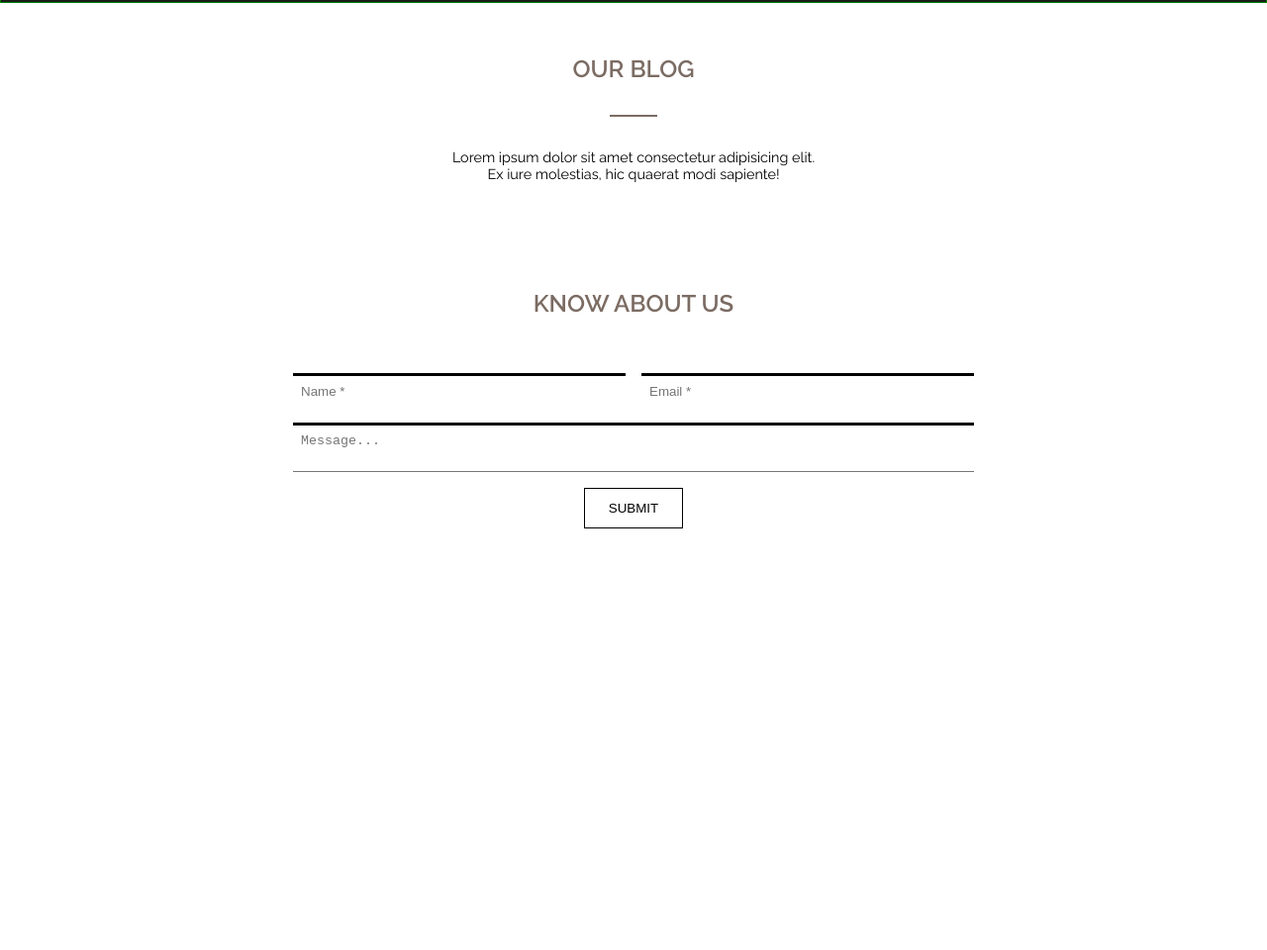
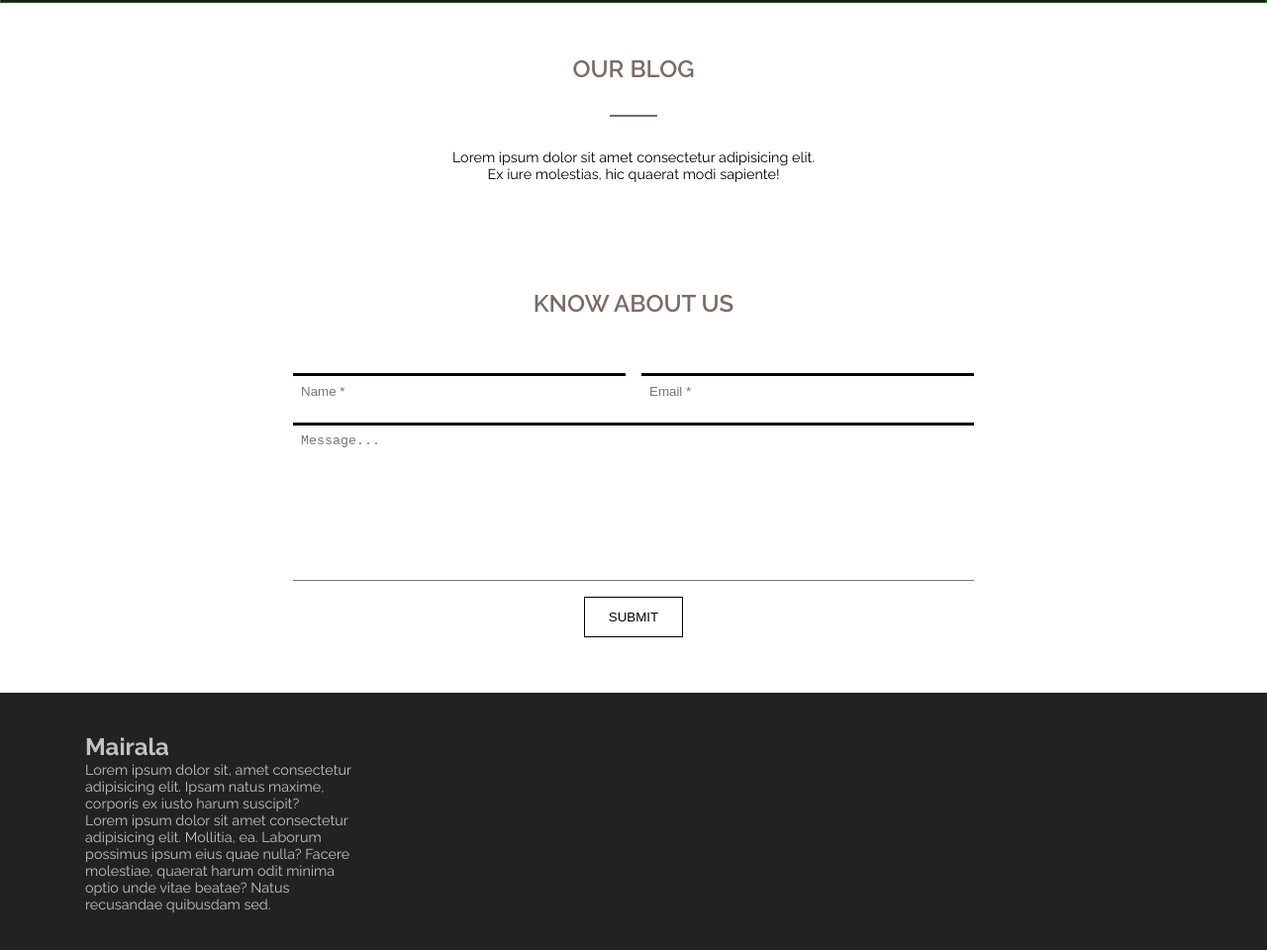
Before and after one commit to jovan-nikolic-dev/mairala, a plain HTML site: page index.html in a window 1280 px wide. Shown: the part 3974-4934 px from the top of the page at 99% size. Before the commit the page ends 4564 px from the top, so only its background shows below. Drawn offline with nearby package versions, Linux system fonts and the light colour scheme.

Commit message:
minor edits

```diff
--- a/css/style.css
+++ b/css/style.css
@@ -98,13 +98,6 @@
     background-color: inherit;
     border-color: inherit;
 }
-/* .btn:focus {
-    outline: none;
-}
-.btn:active {
-    border: none;
-    outline: none;
-} */
 
 /* removes default button onClick bahavior */
 .btn,
@@ -301,16 +294,12 @@ a {
 #team .members {
     display: flex;
     justify-content: space-between;
-    /* height: 500px; */
-    /* border: 2px solid green; */
 }
 #team .member-box {
-    /* border: 2px solid blue; */
     width: 30%;
 }
 
 #team .member-image {
-    /* border: 2px solid red; */
     width: 100%;
 }
 #team .member-image:after {
@@ -420,7 +409,6 @@ a {
 #contact textarea {
     padding: .5rem;
     border-top: 3px solid #000;
-
     border-left: none;
     border-right: none;
     margin-bottom: 1rem;
@@ -431,6 +419,7 @@ a {
 }
 #contact textarea {
     resize: none;
+    height: 10rem;
 }
 #contact input[type="text"] {
     margin-right: .5rem;
@@ -443,4 +432,8 @@ a {
 #main-footer .footer-info {
     color: var(--clr-footer-text);
     background-color: var(--clr-footer-bg);
+    padding: 2.5rem 0;
 }
+#main-footer .footer-info .container > * {
+    width: 25%;
+}
--- a/index.html
+++ b/index.html
@@ -17,7 +17,7 @@
     <section id="showcase">
             <nav id="main-nav">
                 <div class="container">
-                    <h2 id="nav-logo">Mairala</h2>
+                    <h2 id="nav-logo" class="logo">Mairala</h2>
                     <ul class="nav-links">
                         <li><a href="#home" class="nav-link">home</a></li>
                         <li><a href="#about" class="nav-link">about</a></li>
@@ -296,18 +296,26 @@
     </section>
 
     <footer id="main-footer">
-        <div class="container">
+
             <div class="footer-info">
-                <div class="footer-info-main"></div>
-                <div class="footer-info-recent"></div>
-                <div class="footer-info-feeds"></div>
-                <div class="footer-info-addres"></div>
+                <div class="container">
+                    <div class="footer-info-main">
+                        <h2 class="logo">Mairala</h2>
+                        <p>Lorem ipsum dolor sit, amet consectetur adipisicing elit. Ipsam natus maxime, corporis ex iusto harum suscipit?</p>
+                        <p>Lorem ipsum dolor sit amet consectetur adipisicing elit. Mollitia, ea. Laborum possimus ipsum eius quae nulla? Facere molestiae, quaerat harum odit minima optio unde vitae beatae? Natus recusandae quibusdam sed.</p>
+                    </div>
+                    <div class="footer-info-recent"></div>
+                    <div class="footer-info-feeds"></div>
+                    <div class="footer-info-addres"></div>
+                </div>
             </div>
 
             <div class="footer-copyright">
+                <div class="container">
 
+                </div>
             </div>
-        </div>
+
     </footer>
 
     <!-- Swiper CDN -->
```
